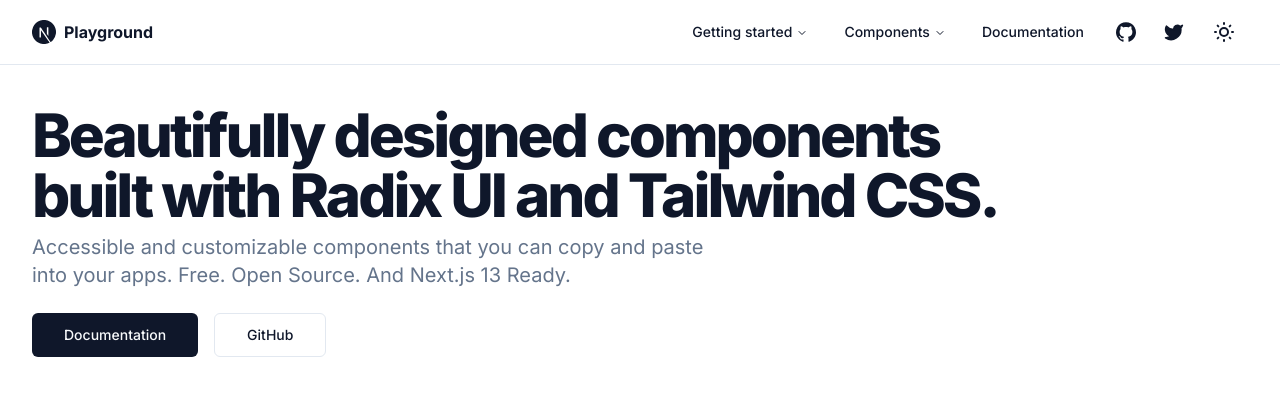
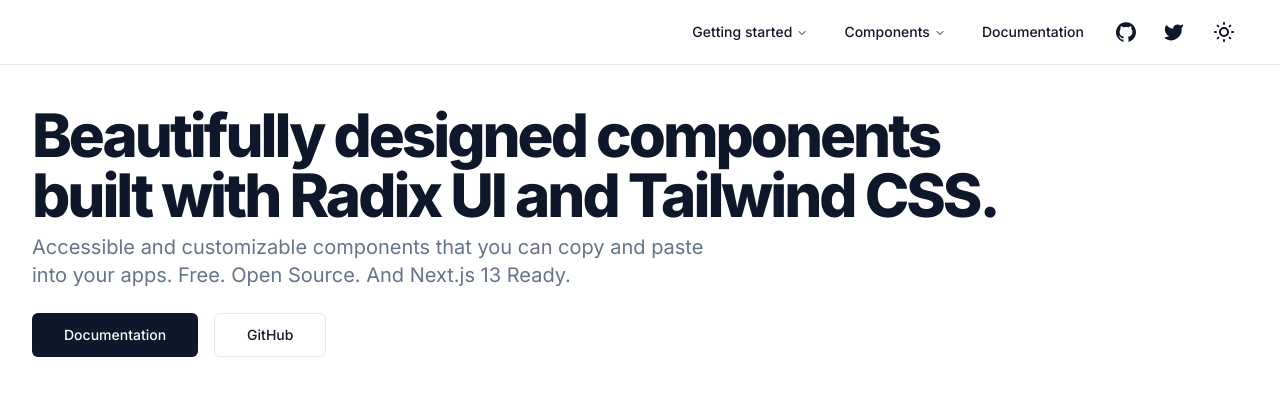
Before and after one commit to Yezo/shadcn-playground, a Next.js app: page / in a window 1280 px wide. Shown: the top 396 px of the page. Built offline with nearby package versions, Linux system fonts and the light colour scheme.

Commit message:
remove main nav component

```diff
--- a/components/site-header.tsx
+++ b/components/site-header.tsx
@@ -3,7 +3,6 @@
 import { siteConfig } from "@/config/site"
 import { buttonVariants } from "@/components/ui/button"
 import { Icons } from "@/components/icons"
-import { MainNav } from "@/components/main-nav"
 import { ThemeToggle } from "@/components/theme-toggle"
 import { NavigationMenuDemo } from "@/app/menu/components/NavigationMenu"
 
@@ -11,7 +10,6 @@
   return (
     <header className="sticky top-0 z-40 w-full border-b bg-background">
       <div className="container flex h-16 items-center space-x-4 sm:justify-between sm:space-x-0">
-        <MainNav items={siteConfig.mainNav} />
         <div className="flex flex-1 items-center justify-end space-x-4">
           <nav className="flex items-center space-x-1">
             <NavigationMenuDemo />
```
